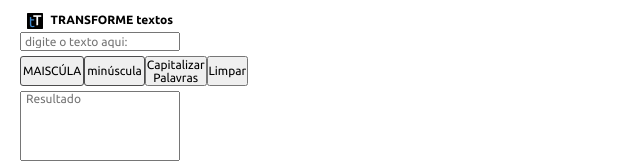
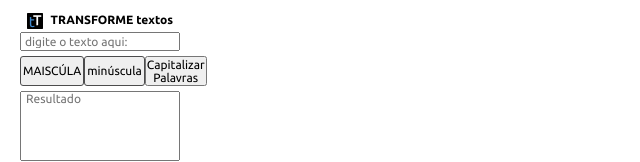
Before and after one commit to anasant3s/extTransformeTexto, a browser extension: page index.html in a window 1280 px wide. Shown: the top 162 px of the page, without its empty margins (0-640 px from the left). Drawn offline with Linux system fonts and the light colour scheme.

```diff
--- a/index.html
+++ b/index.html
@@ -28,7 +28,7 @@
         <button type="button" class="btn" id="btnMaiuscula">MAISCÚLA</button>
         <button type="button" class="btn" id="btnMinuscula">minúscula</button>
         <button type="button" onclick="capitalizarTexto()">Capitalizar Palavras</button>
-        <button type="button" id="btnLimpar">Limpar</button>
+
       </div>
 
       <div name="resultado" id="resultado" class="resultado">
```
